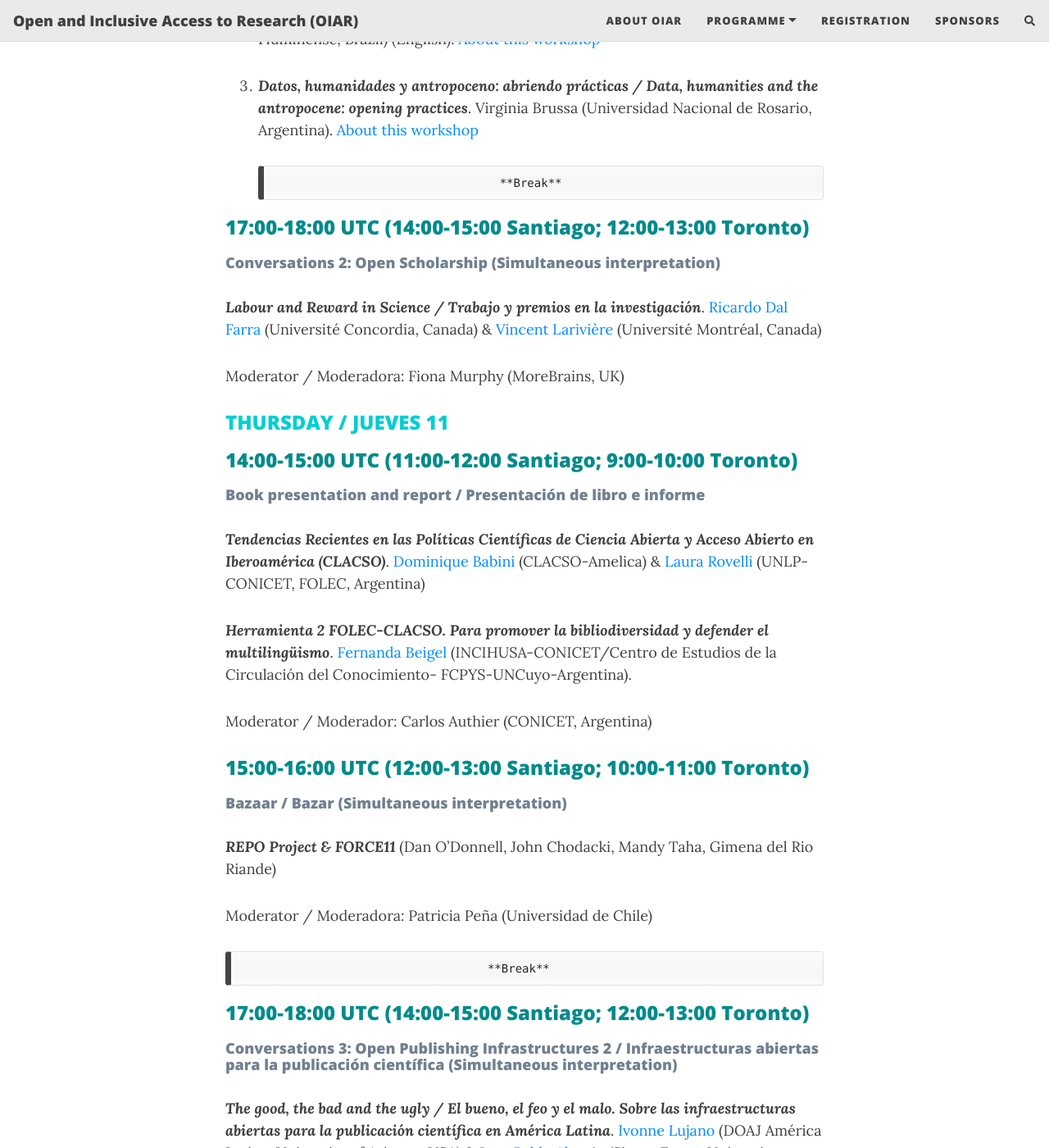
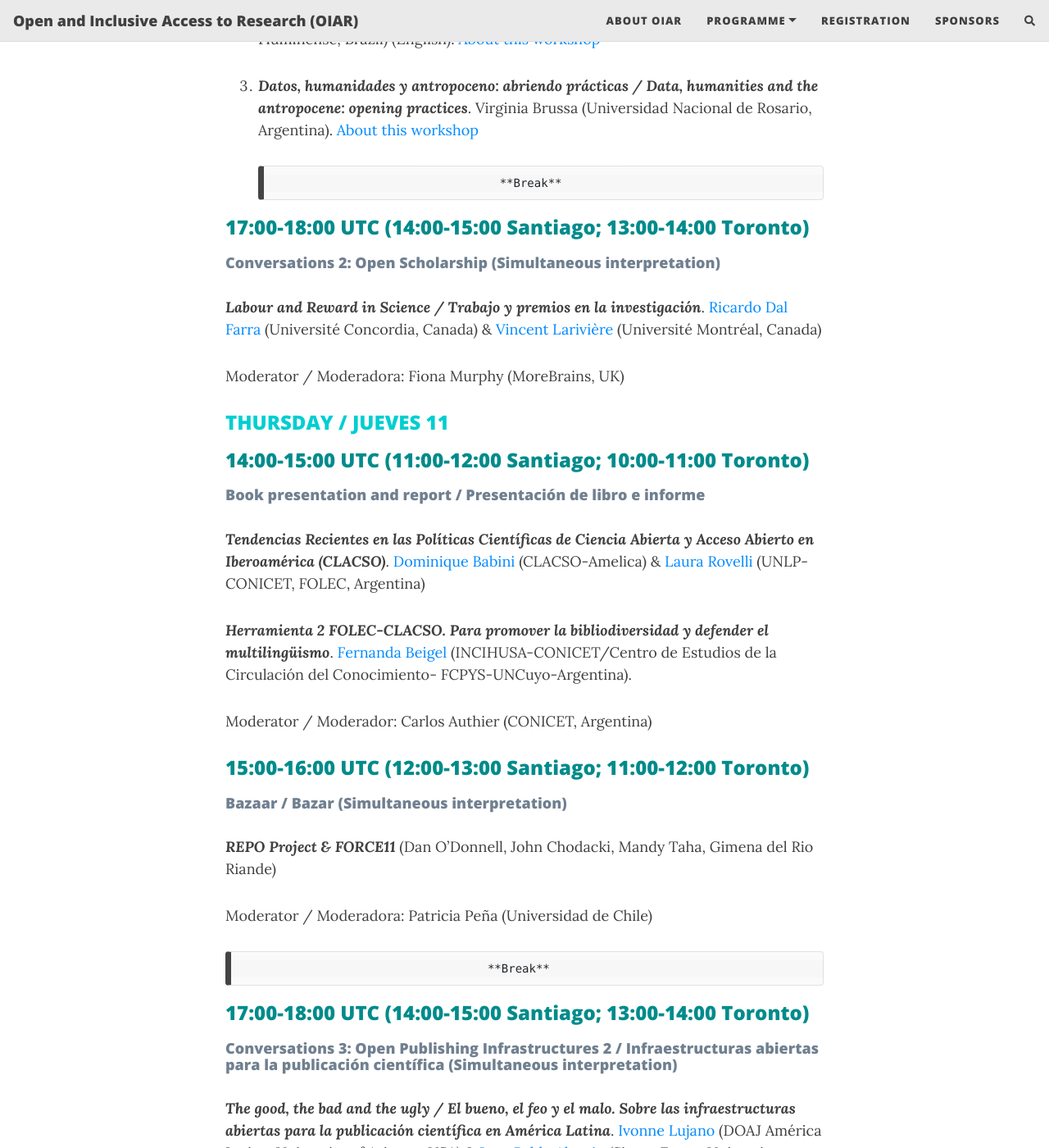
Before and after one commit to caedmon5/OIAR, a Jekyll site: the page built from programme.md, in a window 1280 px wide and 1400 px high, scrolled down 2822 px. Shown: the whole window at 82% size. Built offline with Jekyll 4.4.1, drawn with Linux system fonts in a browser that asks for light colours; nearby versions of some CDN libraries; comment, search, counter and statistics services are not loaded; some of the changed text lies outside the part shown.

Commit message:
changed times

```diff
--- a/programme.md
+++ b/programme.md
@@ -14,7 +14,7 @@ A [calendar (.ics file) is available for this conference](assets/img/OIAR.ics)
 
 
 ## <span style="color: DarkTurquoise;">MONDAY / LUNES 8</span> {#Monday}
-### <span style="color: DarkCyan;">14:00-15:00 UTC (11:00-12:00 Santiago; 9:00-10:00 Toronto)</span>
+### <span style="color: DarkCyan;">14:00-15:00 UTC (11:00-12:00 Santiago; 10:00-11:00 Toronto)</span>
 #### <span style="color: SlateGray;">Parallel Workshops 1</span>
 1. ***Digital Rights and Ethical Usage of (Big) Data / Derechos digitales y usos éticos de (grandes) datos***. Maria Paz Hermosilla (Universidad Adolfo Ibañez, Chile) (Spanish). [About this workshop](../abstracts/#pazM)
 
@@ -22,7 +22,7 @@ A [calendar (.ics file) is available for this conference](assets/img/OIAR.ics)
 
                                          **Break**
 
-### <span style="color: DarkCyan;">17:00-18:00 UTC (14:00-15:00 Santiago; 12:00-13:00 Toronto)</span>
+### <span style="color: DarkCyan;">17:00-18:00 UTC (14:00-15:00 Santiago; 13:00-14:00 Toronto)</span>
 #### <span style="color: SlateGray;">Parallel Workshops 2</span>
 
 1. ***Metrics and alternative metrics in Scholarly Publishing / Métricas y alternativas en la publicación científica***. Josmel Pacheco (Universidad San Ignacio de Loyola, Peru) (Spanish). [About this workshop](../abstracts/#pacJ)
@@ -32,7 +32,7 @@ A [calendar (.ics file) is available for this conference](assets/img/OIAR.ics)
 
 
 ## <span style="color: DarkTurquoise;">TUESDAY / MARTES 9</span>  {#Tuesday}
-### <span style="color: DarkCyan;">14:00-15:00 UTC (11:00-12:00 Santiago; 9:00-10:00 Toronto)</span>
+### <span style="color: DarkCyan;">14:00-15:00 UTC (11:00-12:00 Santiago; 10:00-11:00 Toronto)</span>
 #### <span style="color: SlateGray;">Debate: Open Science on a Global Scale / Ciencia Abierta a escala global (Simultaneous interpretation)</span>
 ***The Value of Open Science / El valor de la Ciencia Abierta***. [Jean-Claude Burgelman](../abstracts/#burJ) (Free University of Brussels, Belgium).
 
@@ -44,13 +44,13 @@ A [calendar (.ics file) is available for this conference](assets/img/OIAR.ics)
 
                                         **Break**
 
-### <span style="color: DarkCyan;">17:00-18:00 UTC (14:00-15:00 Santiago; 12:00-13:00 Toronto)</span>
+### <span style="color: DarkCyan;">17:00-18:00 UTC (14:00-15:00 Santiago; 13:00-14:00 Toronto)</span>
 #### <span style="color: SlateGray;">Conversations 1: Open Publishing Infrastructures 1 / Infraestructuras abiertas para la publicación científica (Simultaneous interpretation)</span>
 ***LAReferencia and Érudit***. [Bianca Amaro](../programme/#amaB) (IBICT, Brazil) & [Tanja Niemann](../programme/#nieT) (Érudit Consortium, Canada)
 
   Moderator /Moderador: Fernando Piraquive (Universidad Distrital Francisco José de Caldas - Centro de Investigaciones y Desarrollo Científico, Colombia)
 
-### <span style="color: DarkCyan;">18:00-19:00 UTC (15:00-16:00 Santiago; 13:00-14:00 Toronto)</span>
+### <span style="color: DarkCyan;">18:00-19:00 UTC (15:00-16:00 Santiago; 14:00-15:00 Toronto)</span>
 #### <span style="color: SlateGray;">Talk (Simultaneous interpretation)</span>
 ***Rethinking Scholarly Communications through the lens of Design Justice? / Repensar la comunicacion científica a través de la mirada de la "Design Justice"?***. [Leslie Chan](../abstracts/#chaL) (University of Toronto, Canada)
 
@@ -59,7 +59,7 @@ Moderador / Moderator: Eduardo Giordanino (Universidad de Buenos Aires, Argentin
 
 
 ## <span style="color: DarkTurquoise;">WEDNESDAY / MIERCOLES 10</span>  {#Wednesday}
-### <span style="color: DarkCyan;">14:00-15:00 UTC (11:00-12:00 Santiago; 9:00-10:00 Toronto)</span>
+### <span style="color: DarkCyan;">14:00-15:00 UTC (11:00-12:00 Santiago; 10:00-11:00 Toronto)</span>
 #### <span style="color: SlateGray;">Parallel Workshops 3</span>
 1. ***Geographic diversity in academic publishing: could all voices be heard? /Diversidad geográfica en la publicación académica: pueden oirse todas las voces?***. Barbara Rivera (Universidad de Chile) (Spanish). [About this workshop](../abstracts/#rivB)
 
@@ -69,7 +69,7 @@ Moderador / Moderator: Eduardo Giordanino (Universidad de Buenos Aires, Argentin
 
                                         **Break**
 
-### <span style="color: DarkCyan;">17:00-18:00 UTC (14:00-15:00 Santiago; 12:00-13:00 Toronto)</span>
+### <span style="color: DarkCyan;">17:00-18:00 UTC (14:00-15:00 Santiago; 13:00-14:00 Toronto)</span>
 #### <span style="color: SlateGray;">Conversations 2: Open Scholarship (Simultaneous interpretation)</span>
 ***Labour and Reward in Science / Trabajo y premios en la investigación***. [Ricardo Dal Farra](../abstracts/#dalR) (Université Concordia, Canada) & [Vincent Larivière](../abstracts/#larV) (Université Montréal, Canada)
 
@@ -78,7 +78,7 @@ Moderator / Moderadora: Fiona Murphy (MoreBrains, UK)
 
 
 ## <span style="color: DarkTurquoise;">THURSDAY / JUEVES 11</span>  {#Thursday}
-### <span style="color: DarkCyan;">14:00-15:00 UTC (11:00-12:00 Santiago; 9:00-10:00 Toronto)</span>
+### <span style="color: DarkCyan;">14:00-15:00 UTC (11:00-12:00 Santiago; 10:00-11:00 Toronto)</span>
 #### <span style="color: SlateGray;">Book presentation and report / Presentación de libro e informe </span>
 ***Tendencias Recientes en las Políticas Científicas de Ciencia Abierta y Acceso Abierto en Iberoamérica (CLACSO)***. [Dominique Babini](../abstracts/#babD) (CLACSO-Amelica) & [Laura Rovelli](../abstracts/#rovL) (UNLP-CONICET, FOLEC, Argentina)
 
@@ -86,7 +86,7 @@ Moderator / Moderadora: Fiona Murphy (MoreBrains, UK)
 
 Moderator / Moderador: Carlos Authier (CONICET, Argentina)
 
-### <span style="color: DarkCyan;">15:00-16:00 UTC (12:00-13:00 Santiago; 10:00-11:00 Toronto)</span>
+### <span style="color: DarkCyan;">15:00-16:00 UTC (12:00-13:00 Santiago; 11:00-12:00 Toronto)</span>
 #### <span style="color: SlateGray;">Bazaar / Bazar (Simultaneous interpretation)</span>
  ***REPO Project & FORCE11*** (Dan O'Donnell, John Chodacki, Mandy Taha, Gimena del Rio Riande)
 
@@ -94,7 +94,7 @@ Moderator / Moderador: Carlos Authier (CONICET, Argentina)
 
                                         **Break**
 
-### <span style="color: DarkCyan;">17:00-18:00 UTC (14:00-15:00 Santiago; 12:00-13:00 Toronto)</span>
+### <span style="color: DarkCyan;">17:00-18:00 UTC (14:00-15:00 Santiago; 13:00-14:00 Toronto)</span>
 #### <span style="color: SlateGray;">Conversations 3: Open Publishing Infrastructures 2 / Infraestructuras abiertas para la publicación científica (Simultaneous interpretation)</span>
 ***The good, the bad and the ugly / El bueno, el feo y el malo. Sobre las infraestructuras abiertas para la publicación científica en América Latina***. [Ivonne Lujano](../abstracts/#lujI) (DOAJ América Latina, University of Arizona, USA) & [Juan Pablo Alperin](../abstracts/#alpJ) (Simon Fraser University, Canada)
 
```
